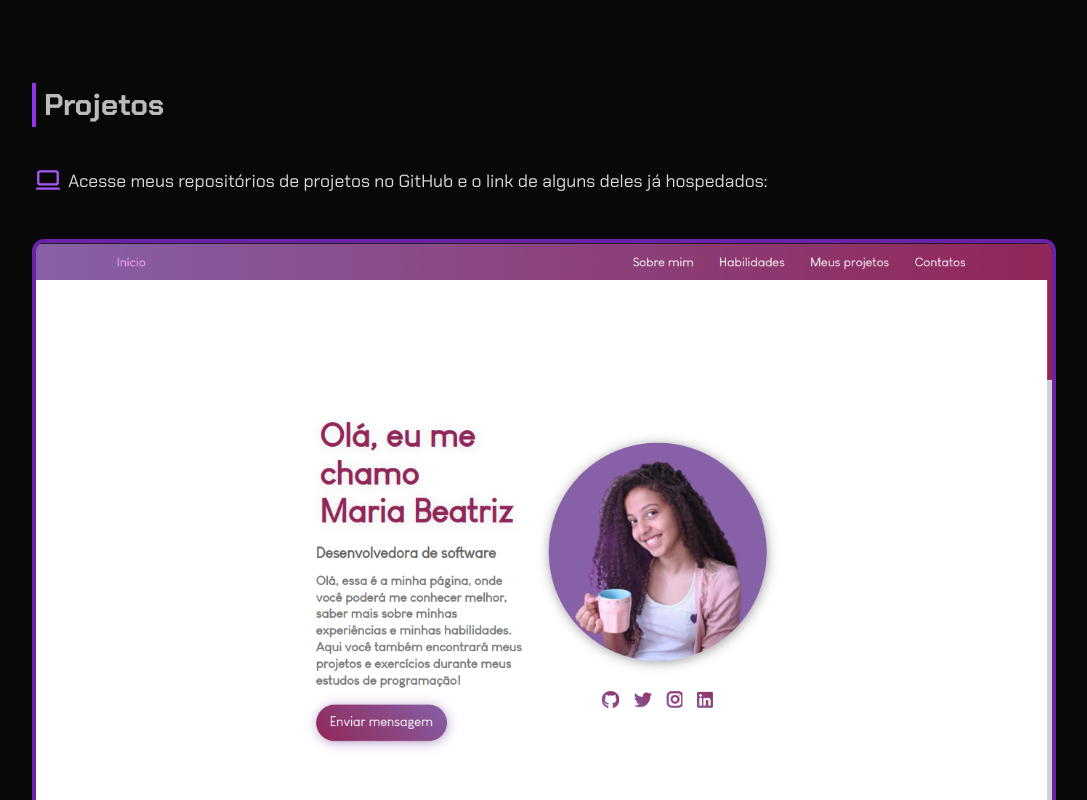
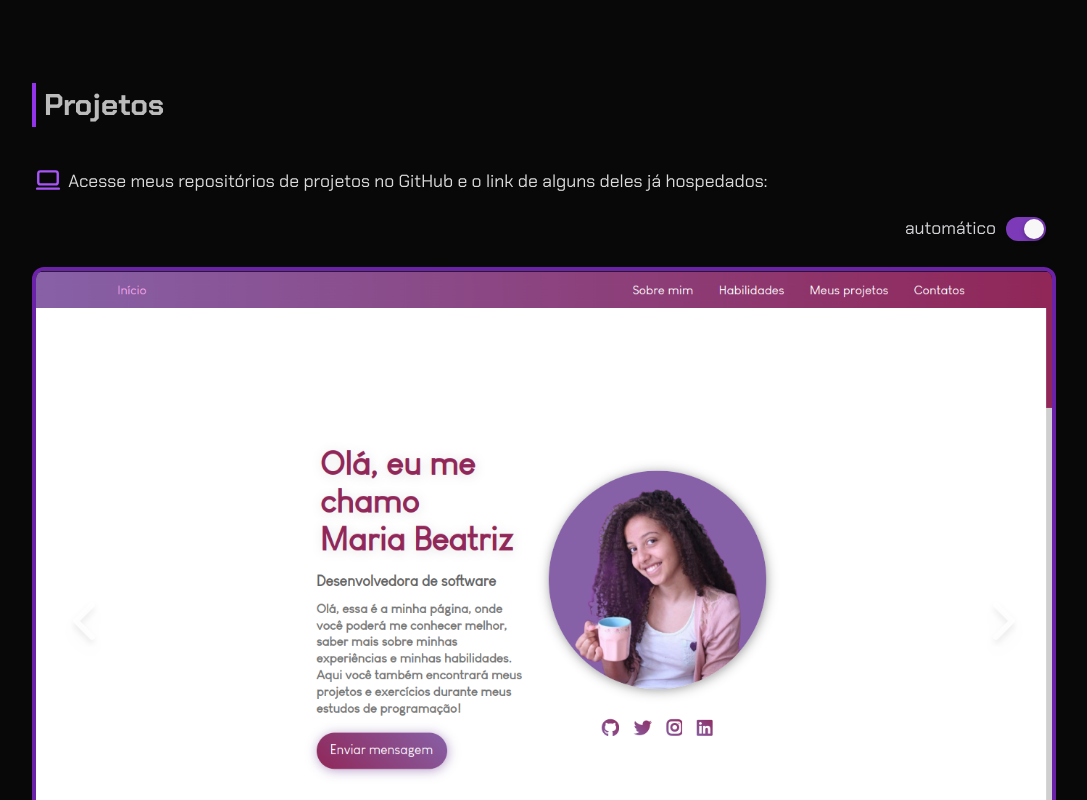
Before and after one commit to HerbertDuarte/herbertduarte.github.io, a Vue app: page / in a window 1280 px wide. Shown: the part 1780-2580 px from the top of the page, without its empty margins (96-1183 px from the left). Built offline with nearby package versions, Linux system fonts and the light colour scheme.

Commit message:
end feature

```diff
--- /dev/null
+++ b/src/assets/toggle-button.css
@@ -0,0 +1,75 @@
+/* Genel stil */
+.toggle-switch {
+ position: relative;
+ display: inline-block;
+ width: 40px;
+ height: 24px;
+ margin: 10px;
+}
+
+/* Giriş stil */
+.toggle-switch .toggle-input {
+ display: none;
+}
+
+/* Anahtarın stilinin etrafındaki etiketin stil */
+.toggle-switch .toggle-label {
+ position: absolute;
+ top: 0;
+ left: 0;
+ width: 40px;
+ height: 24px;
+ background-color: #27272A;
+ border-radius: 34px;
+ cursor: pointer;
+ transition: background-color 0.3s;
+}
+
+/* Anahtarın yuvarlak kısmının stil */
+.toggle-switch .toggle-label::before {
+ content: "";
+ position: absolute;
+ width: 20px;
+ height: 20px;
+ border-radius: 50%;
+ top: 2px;
+ left: 2px;
+ background-color: #f7f7f7;
+ box-shadow: 0px 2px 5px 0px rgba(0, 0, 0, 0.3);
+ transition: transform 0.3s;
+}
+
+/* Anahtarın etkin hale gelmesindeki stil değişiklikleri */
+.toggle-switch .toggle-input:checked + .toggle-label {
+ background-color: #7c3ab9;
+}
+
+.toggle-switch .toggle-input:checked + .toggle-label::before {
+ transform: translateX(16px);
+}
+
+/* Light tema */
+.toggle-switch.light .toggle-label {
+ background-color: #BEBEBE;
+}
+
+.toggle-switch.light .toggle-input:checked + .toggle-label {
+ background-color: #9B9B9B;
+}
+
+.toggle-switch.light .toggle-input:checked + .toggle-label::before {
+ transform: translateX(6px);
+}
+
+/* Dark tema */
+.toggle-switch.dark .toggle-label {
+ background-color: #4B4B4B;
+}
+
+.toggle-switch.dark .toggle-input:checked + .toggle-label {
+ background-color: #717171;
+}
+
+.toggle-switch.dark .toggle-input:checked + .toggle-label::before {
+ transform: translateX(16px);
+}
--- a/src/components/SwiperComponent.vue
+++ b/src/components/SwiperComponent.vue
@@ -1,6 +1,36 @@
 <template>
   <div class="flex flex-col justify-center items-center md:gap-4 gap-2">
-    <div class="md:border-4 border-2 rounded-xl border-purple-800 overflow-hidden">
+    <div class="w-full flex justify-end items-center">
+      <p class="text-zinc-300 pb-px">automático</p>
+      <div class="toggle-switch">
+        <input
+          v-model="autoplay"
+          class="toggle-input"
+          id="toggle"
+          type="checkbox"
+        />
+        <label class="toggle-label" for="toggle"></label>
+      </div>
+    </div>
+    <div
+      class="md:border-4 border-2 rounded-xl border-purple-800 overflow-hidden relative"
+    >
+      <button
+        @click="previusPage"
+        class="h-full px-4 absolute z-20 top-0 left-0 flex justify-center items-center hover:bg-black/10 transition-all duration-300"
+      >
+        <ChevronLeft
+          class="size-10 md:size-16 text-white/80 drop-shadow-lg shadow-black"
+        />
+      </button>
+      <button
+        @click="nextPage"
+        class="h-full px-4 absolute z-20 top-0 right-0 flex justify-center items-center hover:bg-black/10 transition-all duration-300"
+      >
+        <ChevronRight
+          class="size-10 md:size-16 text-white/80 drop-shadow-lg shadow-black"
+        />
+      </button>
       <div
         id="slider-container"
         ref="sliderContainer"
@@ -15,12 +45,12 @@
           }; transition: transform 0.5s ease; transform: translateX(-${
             currentSlideIndex * rawImageWidth
           }px);`"
-          class="flex"
+          class="flex cursor-pointer"
         >
           <img
+            @click="externalPush(image.link)"
             :key="index"
             v-for="(image, index) in projects"
-            class="object-cover"
             :src="image.src"
             :alt="image.alt"
           />
@@ -30,7 +60,7 @@
     <div class="gap-1 flex justify-center items-center">
       <div
         :key="index"
-        v-for="(image, index) in projects"
+        v-for="(_, index) in projects"
         :class="`md:w-3 md:h-3 w-2.5 h-2.5 rounded-full ${
           index === currentSlideIndex ? 'bg-purple-500' : ' bg-purple-950'
         }`"
@@ -40,17 +70,47 @@
 </template>
 
 <script setup>
-import { onBeforeUnmount, onMounted, ref } from 'vue';
+import '../assets/toggle-button.css';
+import { onBeforeUnmount, onMounted, ref, watch } from 'vue';
 import projects from '@/projects';
+import { ChevronLeft, ChevronRight } from 'lucide-vue-next';
 const sliderContainer = ref(document.getElementById('slider-container'));
 const slider = ref(document.getElementById('slider'));
 const rawImageWidth = ref(1024);
 const imageWidth = ref(`${rawImageWidth.value}px`);
 const currentSlideIndex = ref(0);
+const autoplay = ref(true);
+const slideInterval = ref(null);
+
+function externalPush(url) {
+  window.open(url, '_blank');
+}
 // NO NOTEBOOK O INSPECIONAR PRECISOU TER LARGURA DE 1400PX PARA FICAR NA PROPORÇÃO CORRETA
 
-function slideLoop() {
-  setInterval(() => {
+function nextPage() {
+  if (autoplay.value) {
+    autoplay.value = false;
+  }
+  if (currentSlideIndex.value >= projects.length - 1) {
+    currentSlideIndex.value = 0;
+  } else {
+    currentSlideIndex.value++;
+  }
+}
+
+function previusPage() {
+  if (autoplay.value) {
+    autoplay.value = false;
+  }
+  if (currentSlideIndex.value <= 0) {
+    currentSlideIndex.value = projects.length -1 ;
+  } else {
+    currentSlideIndex.value--;
+  }
+}
+
+function defineInterval() {
+  return setInterval(() => {
     if (currentSlideIndex.value < projects.length - 1) {
       currentSlideIndex.value++;
     } else {
@@ -61,12 +121,26 @@ function slideLoop() {
       slider.value.style.transform = `translateX(${translateXValue}px)`;
   }, 3000);
 }
+
+function slideLoop() {
+  slideInterval.value = defineInterval();
+}
 function resizeSlide() {
   fixImageWidth();
 }
 function fixImageWidth() {
   rawImageWidth.value = slider.value.offsetWidth;
 }
+
+watch(autoplay, (newValue) => {
+  if (!newValue) {
+    clearInterval(slideInterval.value);
+    slideInterval.value = null;
+  } else {
+    slideInterval.value = defineInterval();
+  }
+});
+
 onMounted(() => {
   setTimeout(() => {
     slideLoop();
--- a/src/views/ProjectsView.vue
+++ b/src/views/ProjectsView.vue
@@ -7,7 +7,7 @@ import projects from '@/projects.json';
 <template>
   <section id="projects">
     <ViewTitle> Projetos </ViewTitle>
-    <p class="py-10">
+    <p class="pt-10 pb-2">
       <Laptop2Icon
         :stroke-width="2.2"
         :size="32"
```
Also changed, not shown: 1 other file (tests, documents, lock files or other folders).
